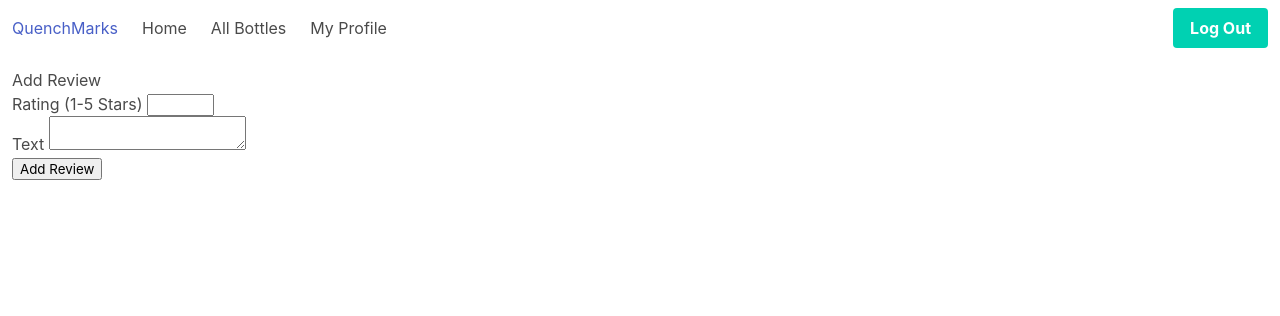
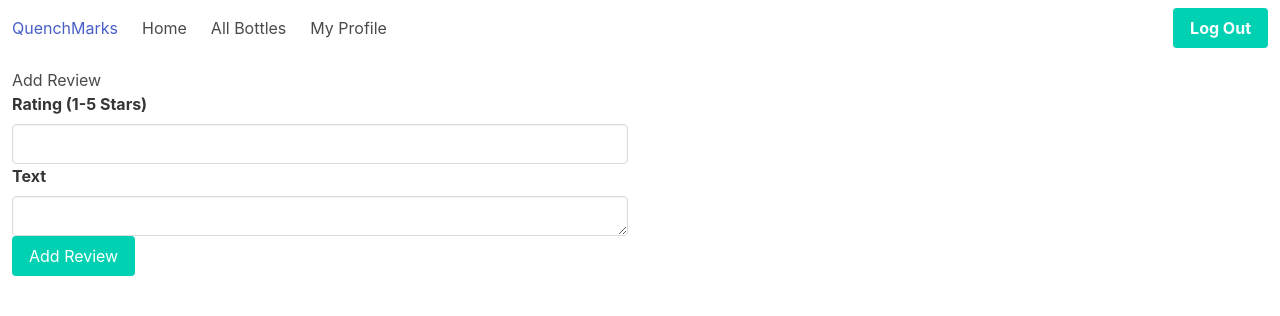
Before and after one commit to seraficaj/QuenchMarks, a Flask app: page /bottles/1/addreview in a window 1280 px wide. Shown: the top 316 px of the page. Run offline with Flask 2, Linux system fonts and the light colour scheme; the visitor is signed in with stand-in values (Sample User, id 1); data comes from the database, SQL or seed files in the repository.

Commit message:
style review input form and user profile page

```diff
--- a/QuenchMarks/templates/reviews/input_review.html
+++ b/QuenchMarks/templates/reviews/input_review.html
@@ -1,11 +1,11 @@
 {% extends 'base.html' %} {% block content%}
-<div class="column">
+<div class="column is-half">
     <h1>Add Review</h1>
     <form method="POST">
         {{form.hidden_tag()}}
-        <div>{{form.rating.label}} {{form.rating}}</div>
-        <div>{{form.text.label}} {{form.text}}</div>
-        <div>{{form.submit}}</div>
+        <div>{{form.rating.label(class="label")}} {{form.rating(class="input")}}</div>
+        <div>{{form.text.label(class="label")}} {{form.text(class="input")}}</div>
+        <div>{{form.submit(class="button is-primary")}}</div>
     </form>
 </div>
 </div>
```
Also changed, not shown: QuenchMarks/templates/user_profile.html (+19 -4 lines).
